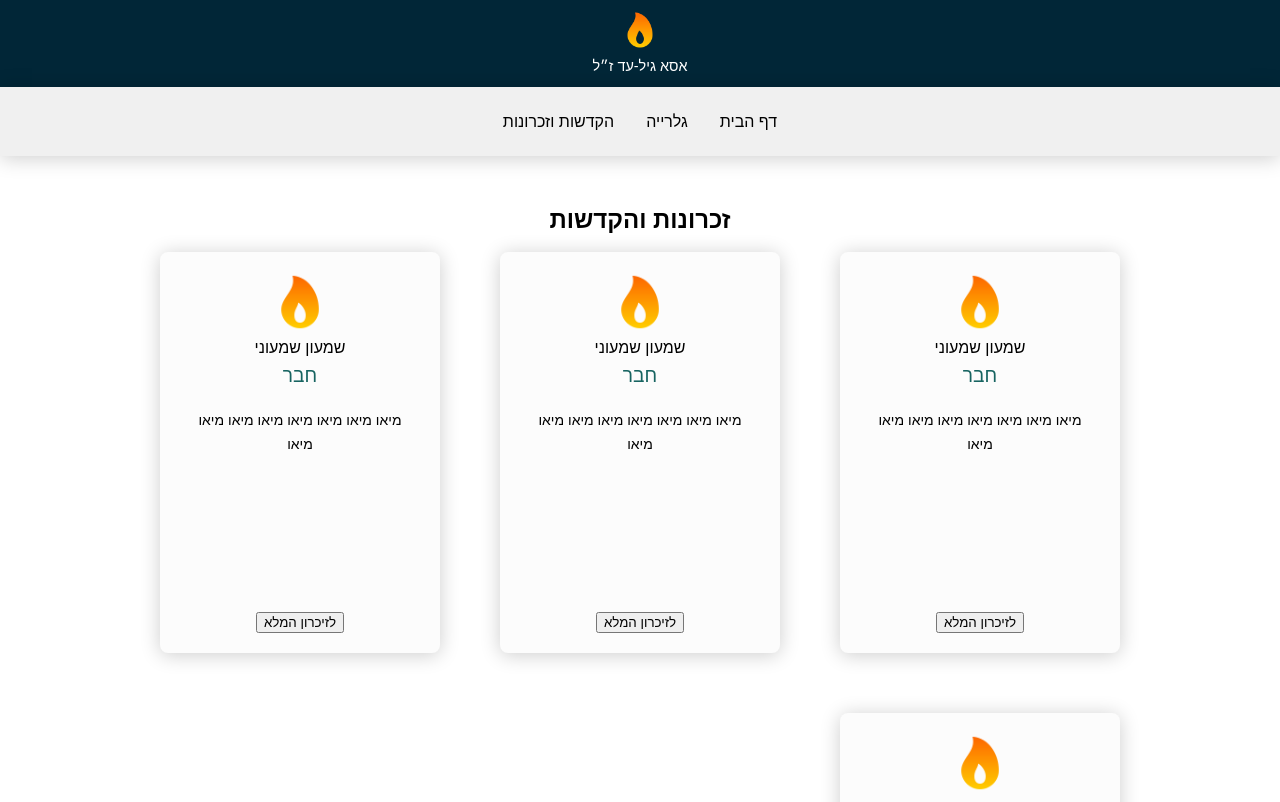
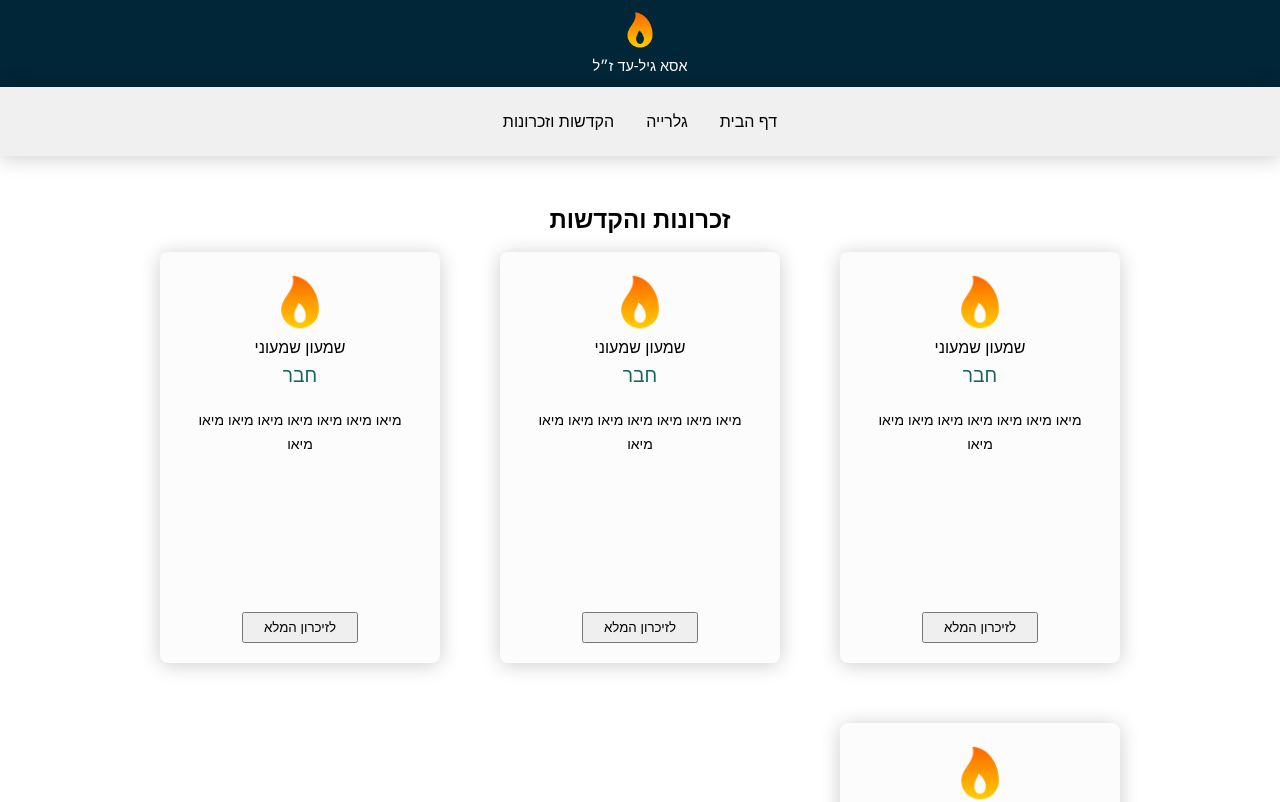
Before and after one commit to Idan-sh/Asa-Memorial, a React (Vite) app in the folder frontend/: page /memories in a window 1280 px wide. Shown: the top 802 px of the page. Built offline with nearby package versions, Linux system fonts and the light colour scheme; a web font is replaced by a local one.

Commit message:
Added styling to memory item button

```diff
--- a/frontend/src/assets/styles/cmps/content/memories-content/_MemoryItem.scss
+++ b/frontend/src/assets/styles/cmps/content/memories-content/_MemoryItem.scss
@@ -39,3 +39,9 @@
     font-size: 14px;
   }
 }
+
+.memory-item-container button {
+  cursor: pointer;
+  padding-inline: 20px;
+  padding-block: 6px;
+}
```
